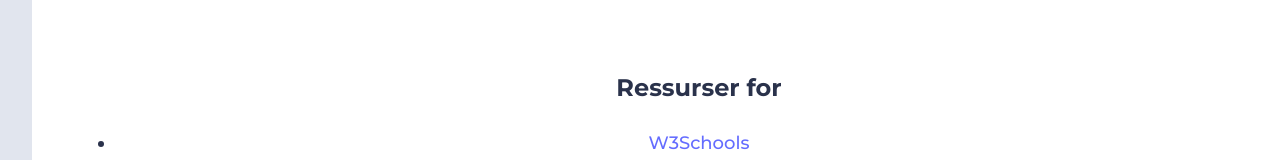
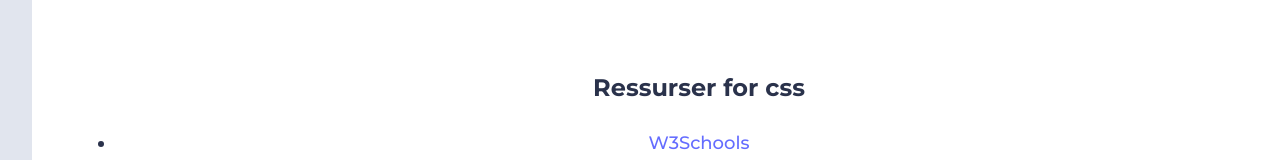
Before and after one commit to kristian9090/uin25ak2_resourceapp_krila, a React (Vite) app: page /css in a window 1280 px wide. Shown: the part 310-470 px from the top of the page. Built offline with nearby package versions, Linux system fonts and the light colour scheme.

Commit message:
nå er pagetitle rikitg

```diff
--- a/src/components/Nav.jsx
+++ b/src/components/Nav.jsx
@@ -7,7 +7,6 @@ export default function Nav({ category }) {
 
     return (
         <>
-        <PageTitle/>
         <nav>
             <button className="button">
                 <Link to="/html">HTML</Link>
--- a/src/components/PageTitle.jsx
+++ b/src/components/PageTitle.jsx
@@ -4,7 +4,7 @@ import { resources } from '../resources/ressurser.js';
 
 export default function PageTitle({ category }) {
     return (
-        <>{category}</>
+        <h3>Ressurser for {category}</h3>
     );
 
 }
--- a/src/components/Resources.jsx
+++ b/src/components/Resources.jsx
@@ -8,7 +8,8 @@ export default function Resources({ category, setTitle }) {
 
     return (
         <section>
-            <h3>Ressurser for <PageTitle/></h3>
+            {/* henter category fra pagetitle */}
+            <PageTitle category={category}/>
             <ul>
                 {filteredResources.map((resource, index) => (
                     <li key={index}>
```
